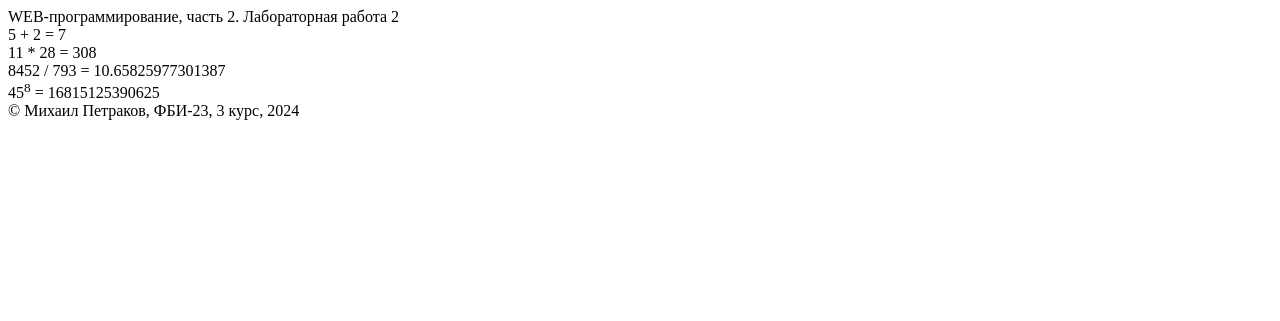
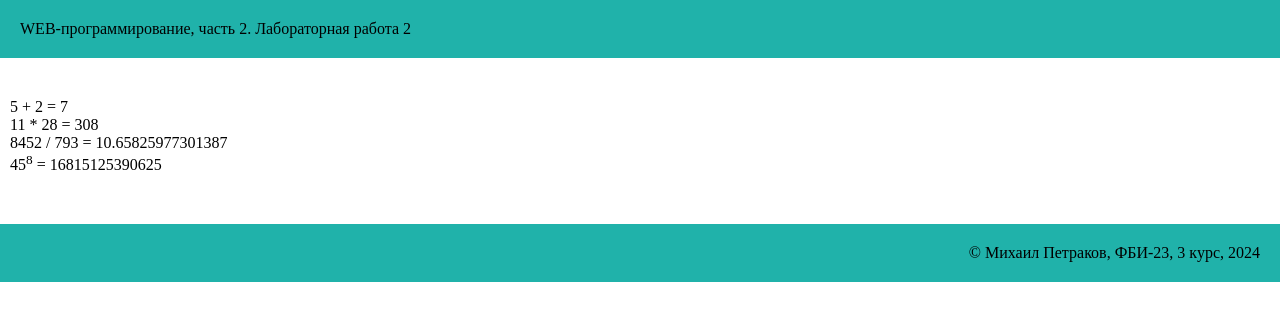
Before and after one commit to mikhailpetrakov/web-prog-labs-2, a Flask app: page /lab2/example in a window 1280 px wide. Shown: the top 321 px of the page. Run offline with Flask 3, Linux system fonts and the light colour scheme.

Commit message:
Подключение стилей

```diff
--- /dev/null
+++ b/static/main.css
@@ -0,0 +1,21 @@
+body {
+    margin: 0;
+}
+
+main {
+    margin-bottom: 40px;
+    padding: 10px;
+}
+
+header {
+    margin-bottom: 30px;
+    padding: 20px;
+    background: lightseagreen;
+}
+
+footer {
+    margin-top: 0px;
+    padding: 20px;
+    background: lightseagreen;
+    text-align: right;
+}
--- a/templates/example.html
+++ b/templates/example.html
@@ -4,6 +4,7 @@
     <meta charset="UTF-8">
     <meta name="viewport" content="width=device-width, initial-scale=1.0">
     <title>Михаил Петраков. Лабораторная работа {{ number }}</title>
+    <link rel="stylesheet" href="{{url_for('static', filename='main.css') }}">
 </head>
 <body>
     <header>
```
